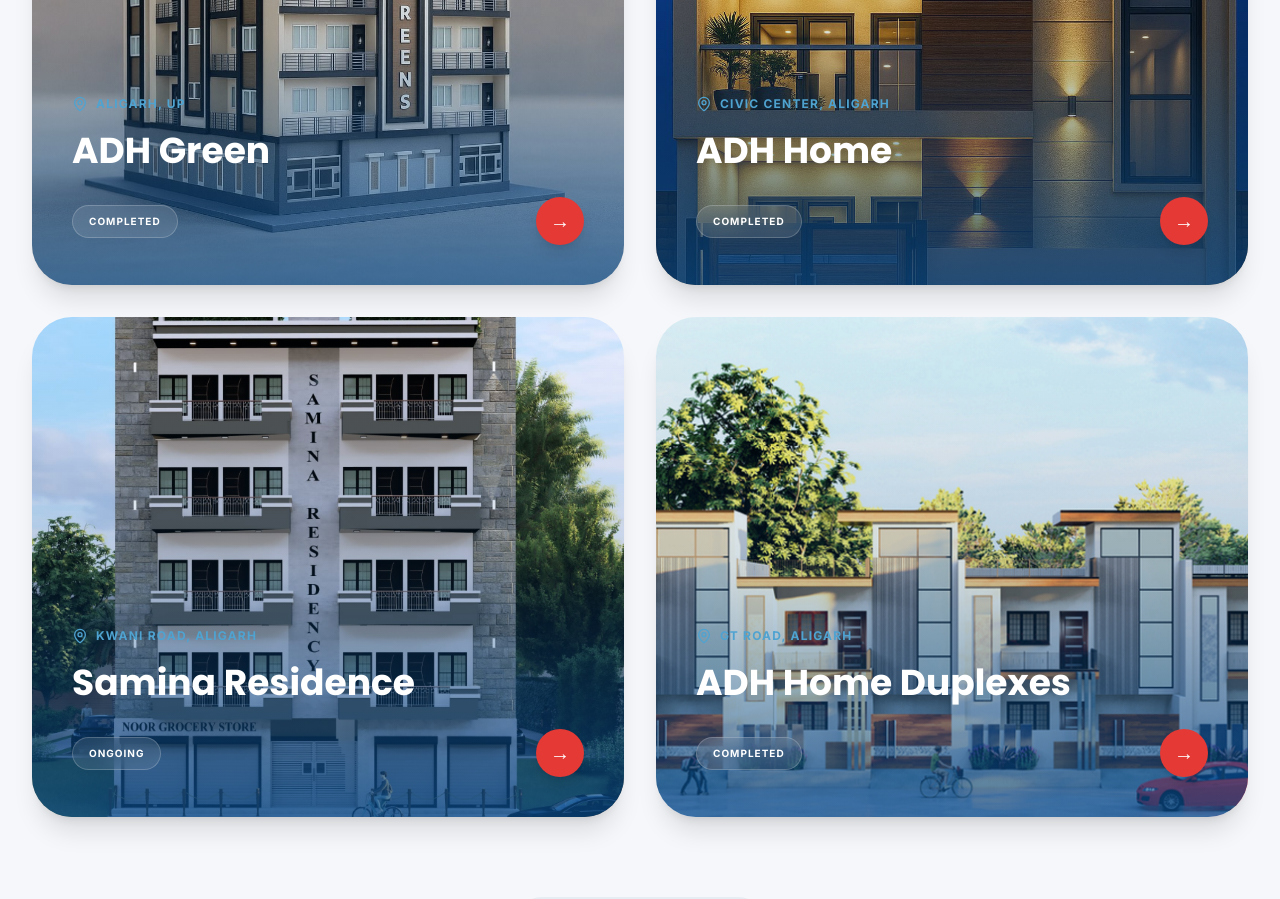
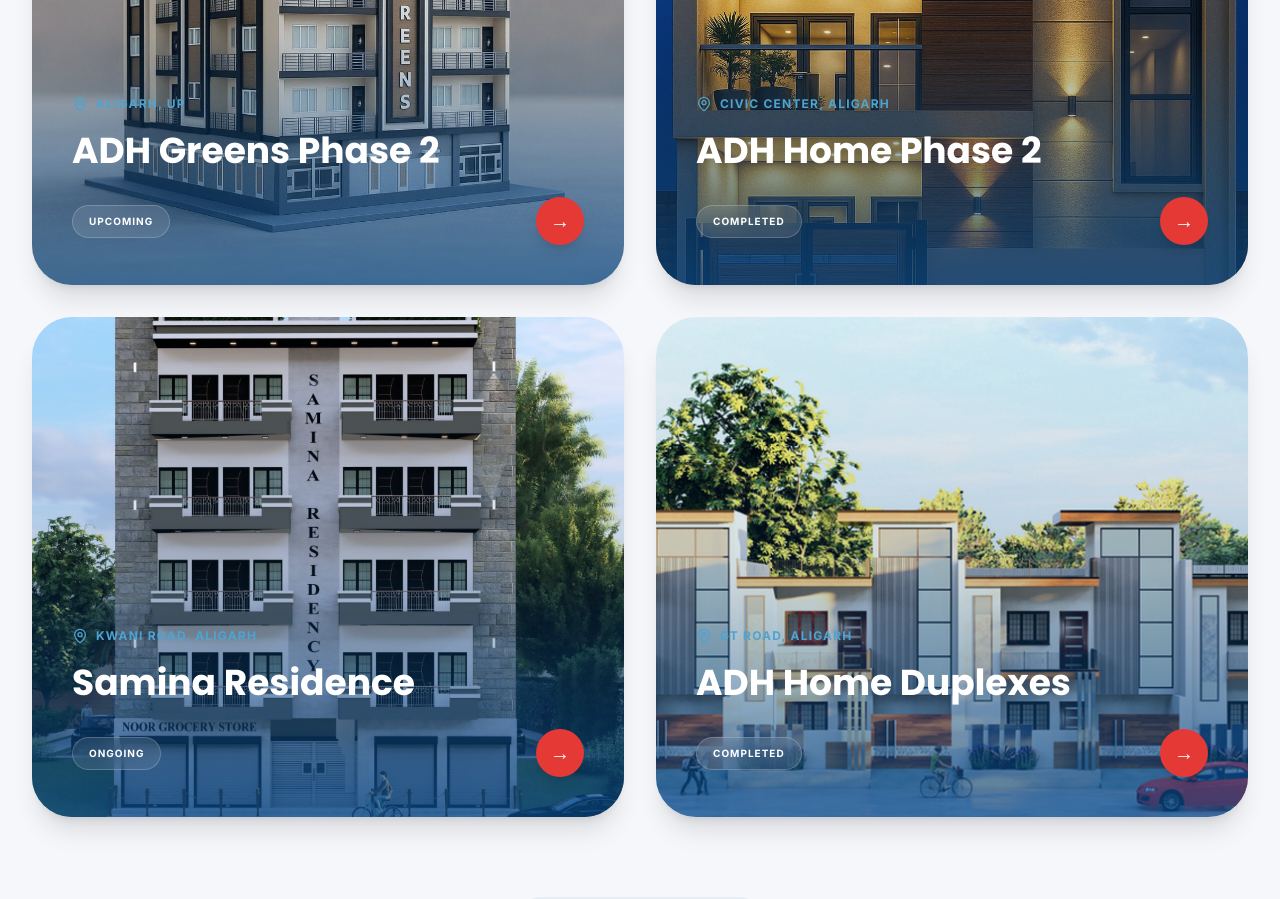
Before and after one commit to webworldhubnoida-cpu/adh_group, a React (Vite) app: page /projects in a window 1280 px wide. Shown: the part 1100-1999 px from the top of the page. Built offline with nearby package versions, Linux system fonts and the light colour scheme.

Commit message:
fix: update project status to 'Upcoming' and update contact details

```diff
--- a/src/components/Contact.tsx
+++ b/src/components/Contact.tsx
@@ -66,9 +66,7 @@
                 <div className="group">
                   <p className="text-[10px] uppercase tracking-[3px] text-white/40 font-bold mb-4">Call / WhatsApp</p>
                   <div className="flex flex-col gap-4">
-                    <a href="https://wa.me/918937946287" target="_blank" rel="noopener noreferrer" className="text-white hover:text-light-blue transition-colors text-2xl font-bold">
-                      +91 8937946287
-                    </a>
+
                     <a href="https://wa.me/919837946287" target="_blank" rel="noopener noreferrer" className="text-white hover:text-light-blue transition-colors text-2xl font-bold">
                       +91 9837946287
                     </a>
--- a/src/constants.ts
+++ b/src/constants.ts
@@ -6,11 +6,11 @@
 import { TeamCategory, Project, Service, FAQItem, Review, FloorPlan } from './types.ts';
 
 export const FLOOR_PLANS: FloorPlan[] = [
-  { title: "Floor Plan A", image: "/gallery/a.png" },
-  { title: "Floor Plan B", image: "/gallery/b.png" },
-  { title: "Floor Plan C", image: "/gallery/c.png" },
-  { title: "Floor Plan E", image: "/gallery/e.png" },
-  { title: "Floor Plan F", image: "/gallery/f.png" },
+  { title: "ADH Greens Floor Plan ", image: "/gallery/a.png" },
+  { title: "ADH Greens Floor Plan ", image: "/gallery/b.png" },
+  { title: "ADH Greens Floor Plan", image: "/gallery/c.png" },
+  { title: "ADH Greens Floor Plan", image: "/gallery/e.png" },
+  { title: "ADH Homes Duplex Floor Plan ", image: "/gallery/f.png" },
 ];
 
 export const TEAM_DATA: TeamCategory[] = [
@@ -107,20 +107,20 @@
 
 export const PROJECTS: Project[] = [
   {
-    title: "ADH Green",
+    title: "ADH Greens Phase 2",
     location: "Aligarh, UP",
-    status: "Completed",
+    status: "Upcoming",
     image: "/gallery/p4.png",
     description: "Premium residential living in the heart of the city.",
     advantages: {
-      schools: ["Blue Bird School", "Aligarh Muslim University Schools"],
-      hospitals: ["JN Medical College", "Varshney Hospital"],
+      schools: ["Al Barkat School", "Iqra Schools"],
+      hospitals: ["Vaqar Hospital", "Malik Hospital"],
       markets: ["Center Point Market", "Great Value Mall"],
       connectivity: ["5 mins to Railway Station", "Near GT Road"]
     }
   },
   {
-    title: "ADH Home",
+    title: "ADH Home Phase 2",
     location: "Civic Center, Aligarh",
     status: "Completed",
     image: "/gallery/p3.jpeg",
--- a/src/types.ts
+++ b/src/types.ts
@@ -17,7 +17,7 @@
 export interface Project {
   title: string;
   location: string;
-  status: 'Completed' | 'Ongoing';
+  status: 'Completed' | 'Ongoing' | 'Upcoming';
   image: string;
   description?: string;
   advantages?: {
```
Also changed, not shown: 1 other file (tests, documents, lock files or other folders).
